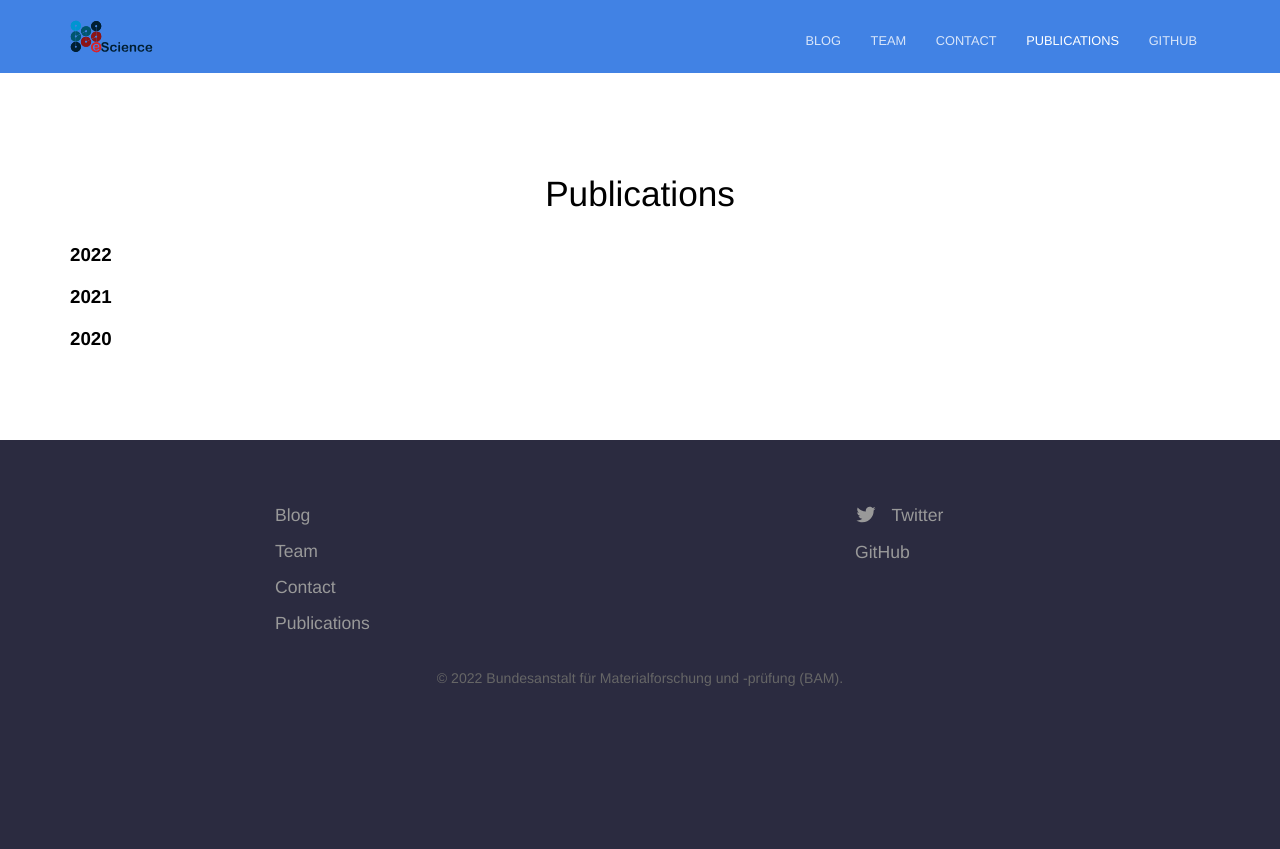
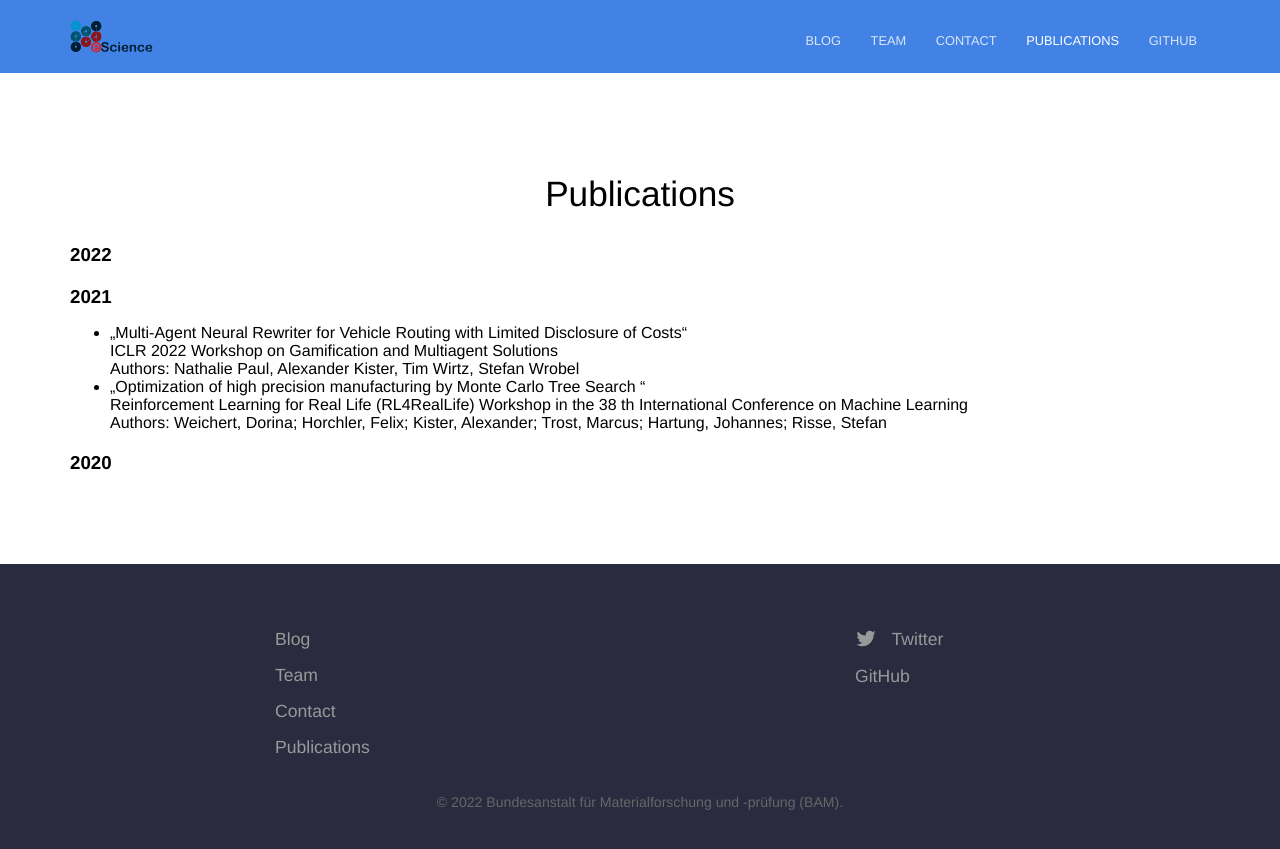
Before and after one commit to VogelKristin/BAMeScience.github.io, a Jekyll site: the page built from publications.html, in a window 1280 px wide. Shown: the top 849 px of the page. Built offline with Jekyll 4.4.1, drawn with Linux system fonts in a browser that asks for light colours.

Commit message:
Updated publications to current state

```diff
--- a/publications.html
+++ b/publications.html
@@ -1,13 +1,15 @@
 ---
 title: Publications
 ---
-<div class="post-content">
+<div class="publication-content">
     <h3 id="2022">2022</h3>
 
+<div class="publication-content">
+	<h3 id="2021">2021</h3>
+	<ul class="publication-list">
+		<li>„Multi-Agent Neural Rewriter for Vehicle Routing with Limited Disclosure of Costs“ <br> ICLR 2022 Workshop on Gamification and Multiagent Solutions <br> Authors: Nathalie Paul, Alexander Kister, Tim Wirtz, Stefan Wrobel</li>
+		<li>„Optimization of high precision manufacturing by Monte Carlo Tree Search “ <br> Reinforcement Learning for Real Life (RL4RealLife) Workshop in the 38 th International Conference on Machine Learning <br> Authors: Weichert, Dorina; Horchler, Felix; Kister, Alexander; Trost, Marcus; Hartung, Johannes; Risse, Stefan</li>
+	</ul>
 
-<div class="post-content">
-	<h3 id="2021">2021</h3>
-
-
-<div class="post-content">
+<div class="publication-content">
 	<h3 id="2020">2020</h3>
```
